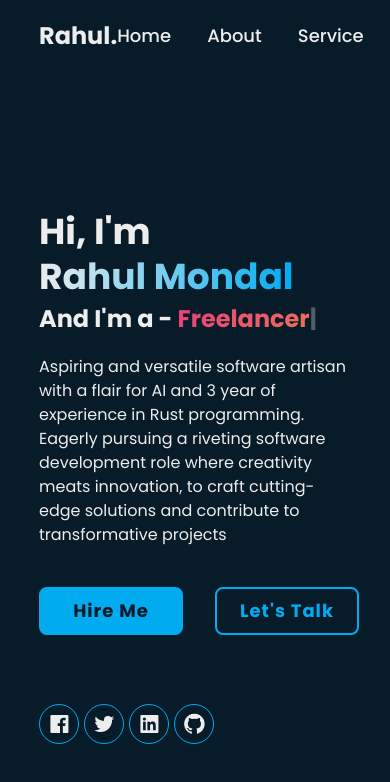
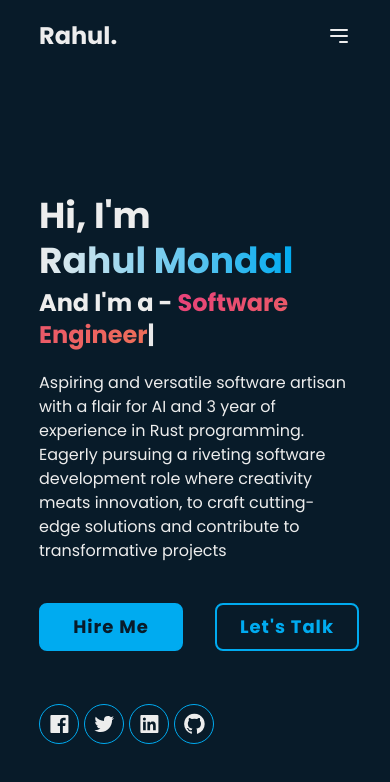
Before and after one commit to Rahul721999/my-portfolio, a React (Vite) app: page / in a window 390 px wide. Shown: the top 782 px of the page. Built offline with nearby package versions, Linux system fonts and the light colour scheme.

Commit message:
added: responsiveness

```diff
--- a/src/components/HomePage.jsx
+++ b/src/components/HomePage.jsx
@@ -5,7 +5,7 @@ const Home = () => {
     const el = useRef(null);
     useEffect(() => {
         const typed = new Typed(el.current, {
-            strings: ['Rust Software Developer', 'Full-Stack Web Developer.', 'Freelancer', 'Software Engineer', 'Photographer', 'AI Enthusiast'],
+            strings: ['Rust Software Developer', 'Full-Stack Web Developer',  'Software Engineer', 'AI Enthusiast', 'Freelancer','Photographer'],
             typeSpeed: 20,
             backSpeed: 20,
             backDelay: 1000,
@@ -32,7 +32,7 @@ const Home = () => {
                 </p>
                 <div className="w-80 h-12 flex justify-between">
                     <a href="#" className="inline-flex justify-center items-center w-36 h-full text-lg rounded-lg border-solid font-bold tracking-widest relative overflow-hidden z-1 border-2 border-cyan bg-cyan text-dark-theme hire-me-btn">Hire Me</a>
-                    <a href="#" className="inline-flex justify-center items-center w-36 h-full text-lg rounded-lg border-solid font-bold tracking-widest relative overflow-hidden z-1 border-2 text-cyan bg-transparent lets-talk-btn">Let's Talk</a>
+                    <a href="#" className="inline-flex justify-center items-center w-36 h-full text-lg rounded-lg border-solid font-bold tracking-widest relative overflow-hidden z-1 border-2 border-cyan text-cyan bg-transparent lets-talk-btn">Let's Talk</a>
                 </div>
             </div>
             <div className="btn-container">
--- a/src/components/Navbar.jsx
+++ b/src/components/Navbar.jsx
@@ -1,13 +1,15 @@
-import React from 'react';
+import React, {useState} from 'react';
 import moonIcon from '../assets/moon.svg';
 import sunIcon from '../assets/sun.svg';
 
 const Navbar = ({ toggleTheme, theme }) => {
+    const [menuOpen, setMenuOpen] = useState(false);
     const themeIcon = theme === 'light' ? moonIcon : sunIcon;
+
     return (
         <header className="fixed top-0 left-0 w-full z-100 padding-x-10p p-[20px] flex items-center justify-between bg-transparent">
             <a className="text-2xl font-bold logo">Rahul.</a>
-            <nav className="flex">
+            <nav className={`flex-col mobile:flex-row mobile:flex items-center ${menuOpen ? 'flex' : 'hidden'} mobile:block`}>
                 <a href="#" style={{'--i':1}} className="text-lg font-medium  mr-9 transition-colors duration-300 hover:text-cyan nav-bar-component">Home</a>
                 <a href="#" style={{'--i':2}} className="text-lg font-medium  mr-9 transition-colors duration-300 hover:text-cyan nav-bar-component">About</a>
                 <a href="#" style={{'--i':3}} className="text-lg font-medium  mr-9 transition-colors duration-300 hover:text-cyan nav-bar-component">Service</a>
@@ -17,6 +19,11 @@ const Navbar = ({ toggleTheme, theme }) => {
                     <img src={themeIcon} alt="Theme Icon" className="w-0.375rm h-0.375rem justify-center" />
                 </button>
             </nav>
+            <button className="md:hidden flex items-center" onClick={() => setMenuOpen(!menuOpen)}>
+                <svg className="w-6 h-6" fill="none" stroke="currentColor" viewBox="0 0 24 24" xmlns="http://www.w3.org/2000/svg">
+                    <path strokeLinecap="round" strokeLinejoin="round" strokeWidth="2" d="M4 6h16M4 12h16m-7 6h7"></path>
+                </svg>
+            </button>
         </header>
     )
 }
--- a/tailwind.config.js
+++ b/tailwind.config.js
@@ -5,7 +5,7 @@ export default {
     "./src/**/*.{js,ts,jsx,tsx}",
   ],
   theme: {
-    colors: {
+    extend : {colors: {
       'dark-theme': '#081b29',
       'light-theme' : '#ededed',
       'cyan' : '#00abf0'
@@ -15,7 +15,13 @@ export default {
     },
     zIndex:{
       '1':'1',
-    }
+    },
+    screens:{
+      'mobile' : '576px',
+      'tablet' : '860px',
+      'laptop' : '1024px',
+      'desktop' : '1280px',
+    }}
   },
   plugins: [],
 }
```
